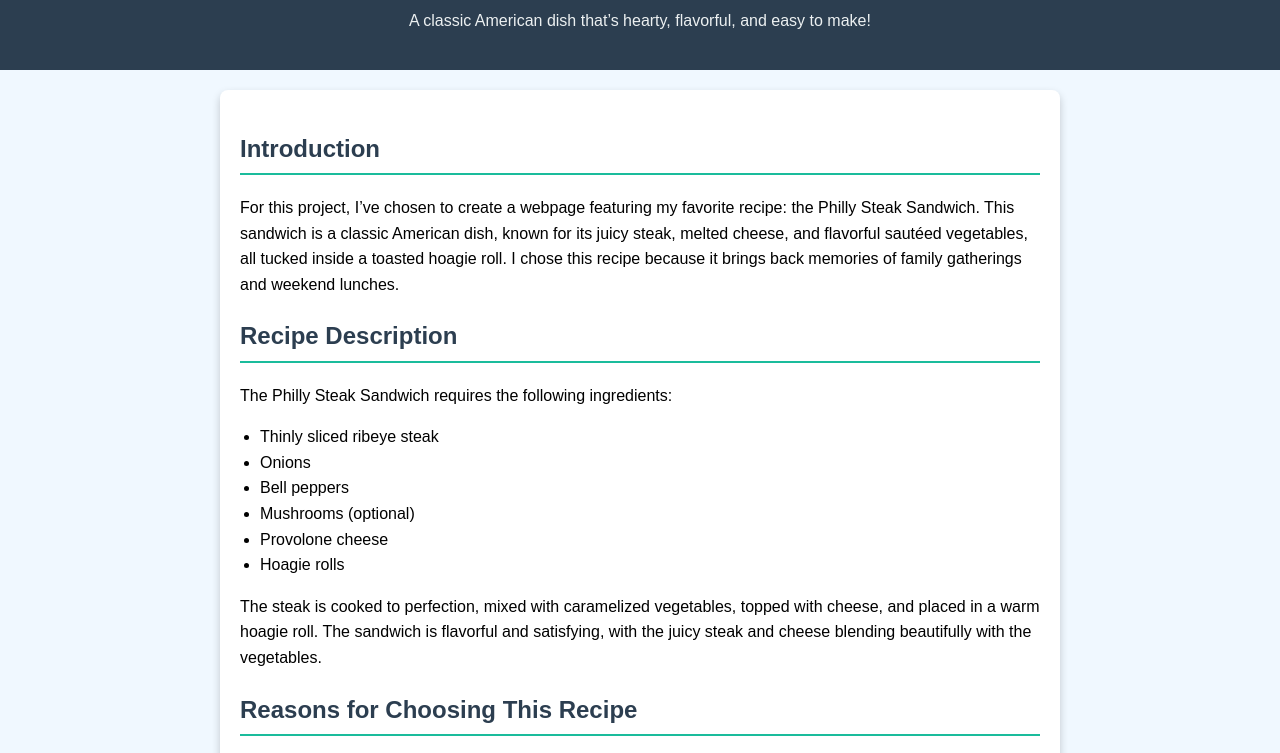
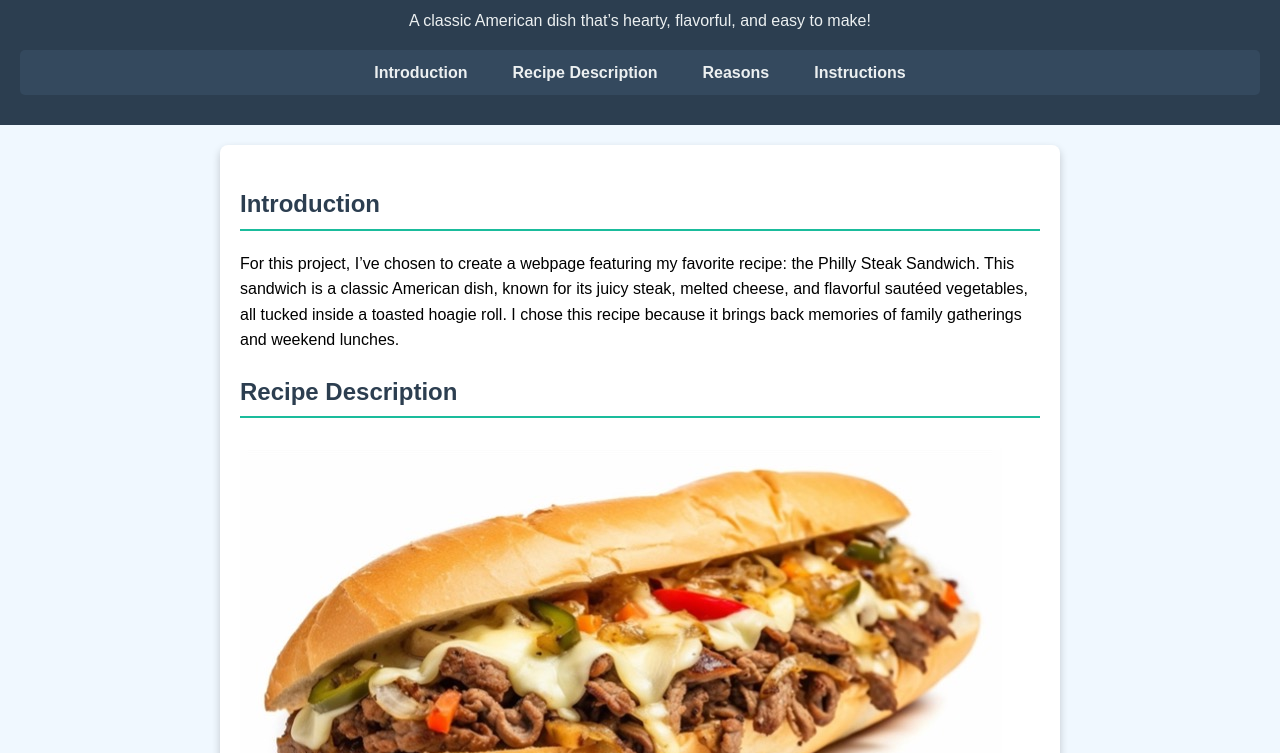
Before and after one commit to dev-pavelreuk/Philly-Steak-Sandwich-Recipe, a plain HTML site: page index.html in a window 1280 px wide. Shown: the part 79-832 px from the top of the page. Drawn offline with Linux system fonts and the light colour scheme.

Commit message:
Update index.html

```diff
--- a/index.html
+++ b/index.html
@@ -10,6 +10,14 @@
     <header>
         <h1>Philly Steak Sandwich Recipe</h1>
         <p>A classic American dish that’s hearty, flavorful, and easy to make!</p>
+        <nav>
+            <ul>
+                <li><a href="#introduction">Introduction</a></li>
+                <li><a href="#recipe-description">Recipe Description</a></li>
+                <li><a href="#reasons">Reasons</a></li>
+                <li><a href="#instructions">Instructions</a></li>
+            </ul>
+        </nav>
     </header>
 
     <main>
@@ -20,6 +28,7 @@
 
         <section id="recipe-description">
             <h2>Recipe Description</h2>
+            <img src="Philly.jpg" alt="Philly Steak Sandwich" style="max-width: 100%; height: auto; margin: 10px 0;">
             <p>The Philly Steak Sandwich requires the following ingredients:</p>
             <ul>
                 <li>Thinly sliced ribeye steak</li>
```
